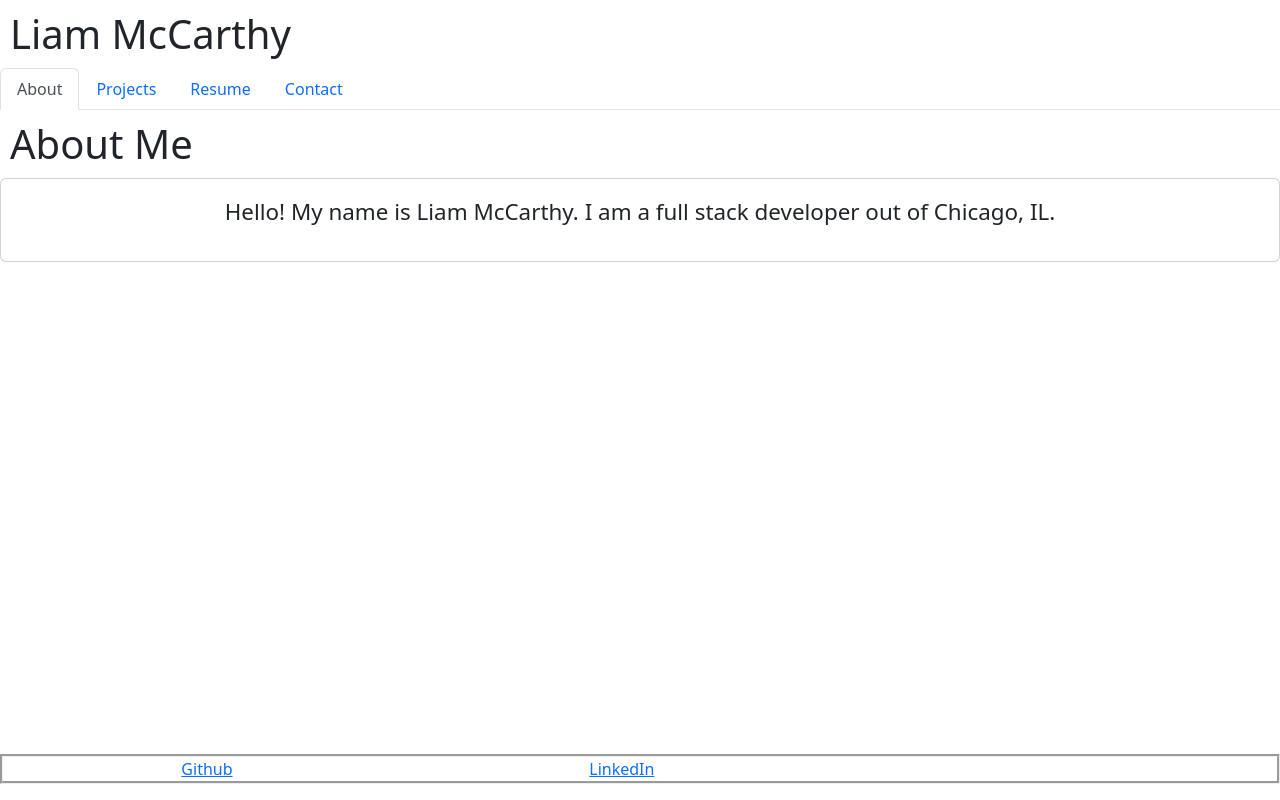
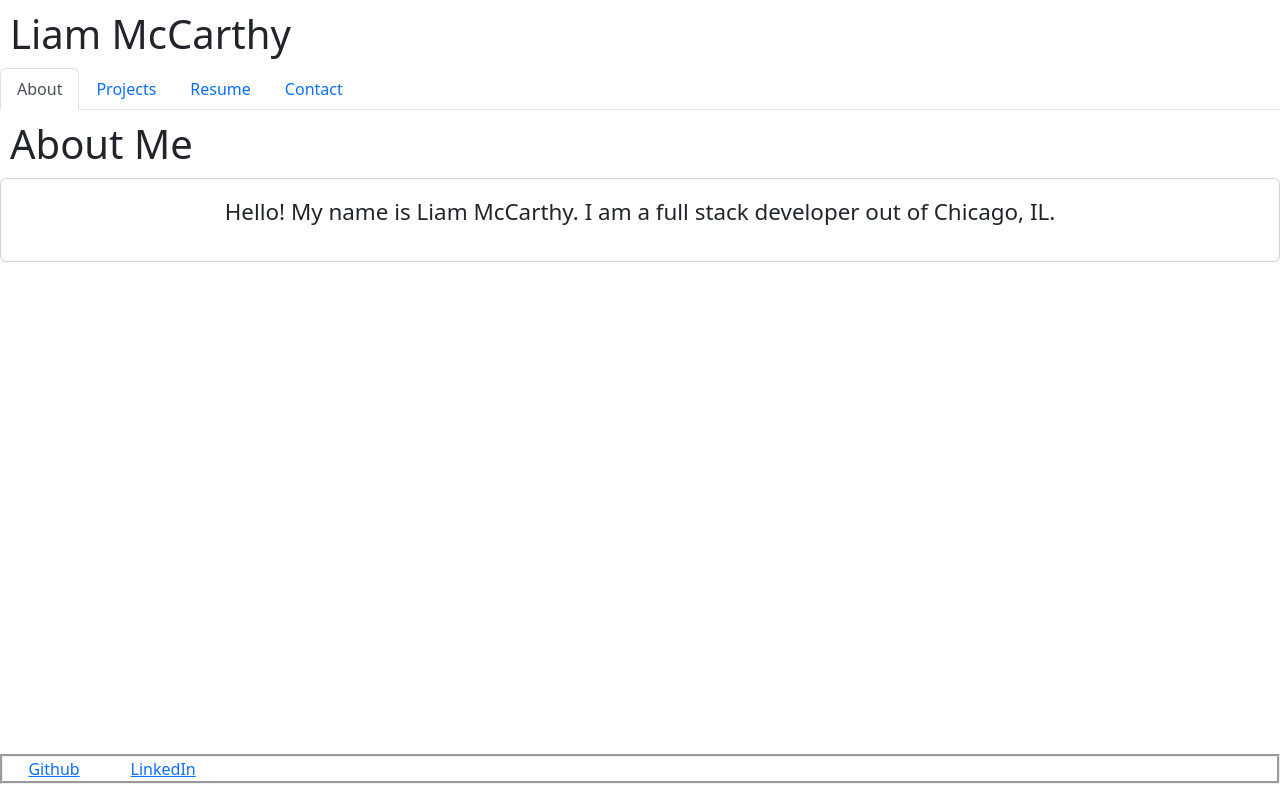
Before and after one commit to ltmccarthy9/react-portfolio, a React (Create React App) app: page / in a window 1280 px wide. Built offline with nearby package versions, Linux system fonts and the light colour scheme.

Commit message:
resume download

```diff
--- a/src/components/pages/Resume.js
+++ b/src/components/pages/Resume.js
@@ -3,8 +3,8 @@ export default function Resume() {
     return (
       <div>
         <h1>Resume</h1>
-        <p>
-            Link to resume here!
+        <p className='resumeTag'>
+        <a href="/resume/Liam_McCarthy_resume.pdf" download>Download Here</a>
         </p>
       </div>
     );
--- a/src/components/style.css
+++ b/src/components/style.css
@@ -30,7 +30,7 @@ h1 {
 
 .footerEl {
     display: inline;
-    margin: 14%;
+    margin: 2%;
 }
 
 .contactCard {
@@ -44,3 +44,7 @@ label {
 form {
     padding: 4%;
 }
+
+.resumeTag {
+    margin: 2%;
+}
```
Also changed, not shown: 1 other file (tests, documents, lock files or other folders).
